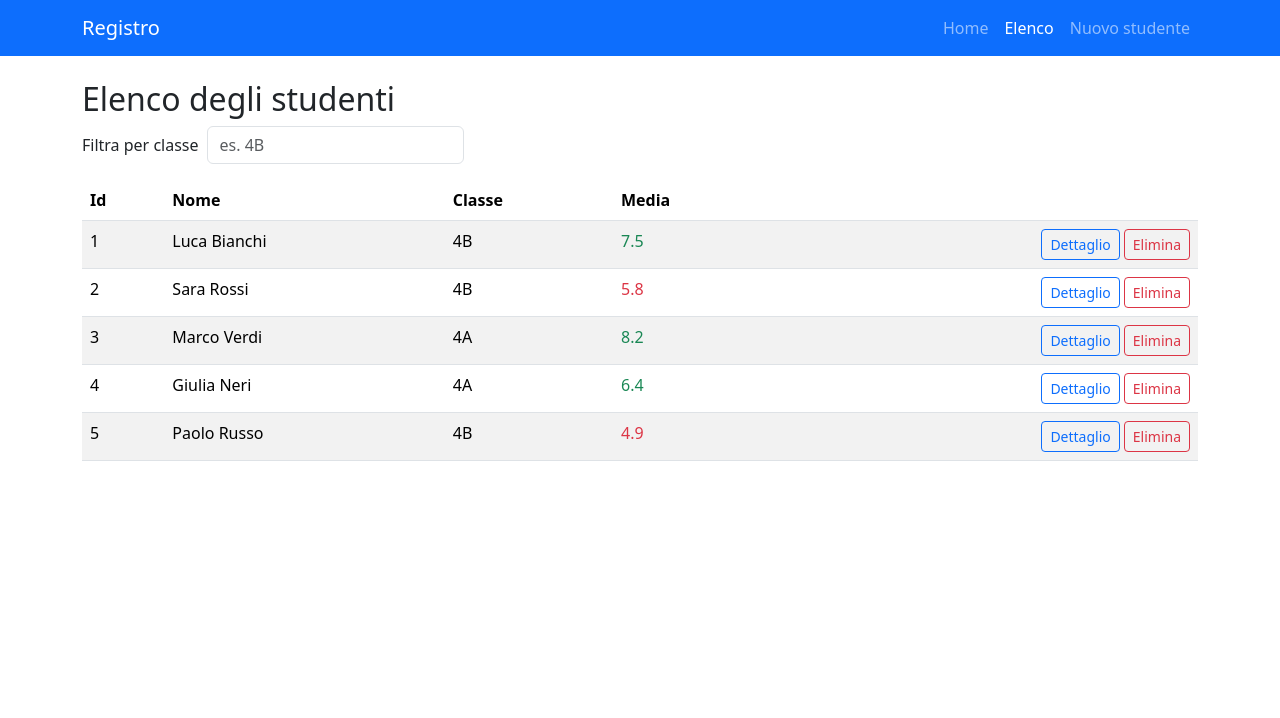
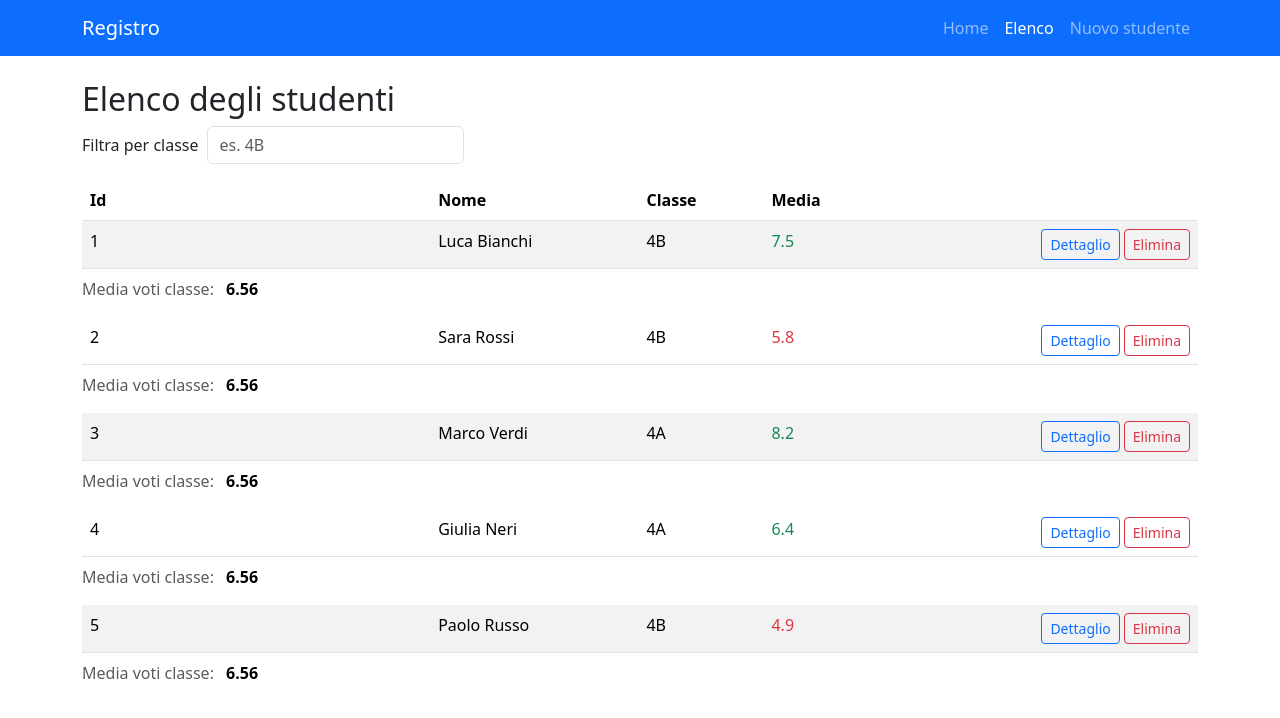
Before and after one commit to brancaccioeros/registro, an Angular app in the folder registro-studenti/: page /elenco in a window 1280 px wide. Shown: the top 718 px of the page. Built offline with nearby package versions, Linux system fonts and the light colour scheme.

Commit message:
parte fnale

```diff
--- a/registro-studenti/src/app/elenco/elenco.html
+++ b/registro-studenti/src/app/elenco/elenco.html
@@ -33,6 +33,9 @@
         <button type="button" class="btn btn-sm btn-outline-danger ms-1" (click)="rimuovi(s.id)">Elimina</button>
 </td>
       </tr>
+      <p class="mt-2 text-muted">
+  Media voti classe: <strong>{{ mediaClasse().toFixed(2) }}</strong>
+</p>
       }
     </tbody>
   </table>
--- a/registro-studenti/src/app/elenco/elenco.ts
+++ b/registro-studenti/src/app/elenco/elenco.ts
@@ -20,6 +20,14 @@ export class Elenco {
     return tutti.filter(s => s.classe.toUpperCase() === filtro);
   });
 
+  // src/app/elenco/elenco.ts (estratto del computed)
+readonly mediaClasse = computed(() => {
+  const lista = this.filtrati();
+  if (lista.length === 0) return 0;
+  const somma = lista.reduce((acc, s) => acc + s.mediaVoti, 0);
+  return somma / lista.length;
+});
+
   rimuovi(id: number): void {
     this.studentiService.rimuovi(id);
   }
```
